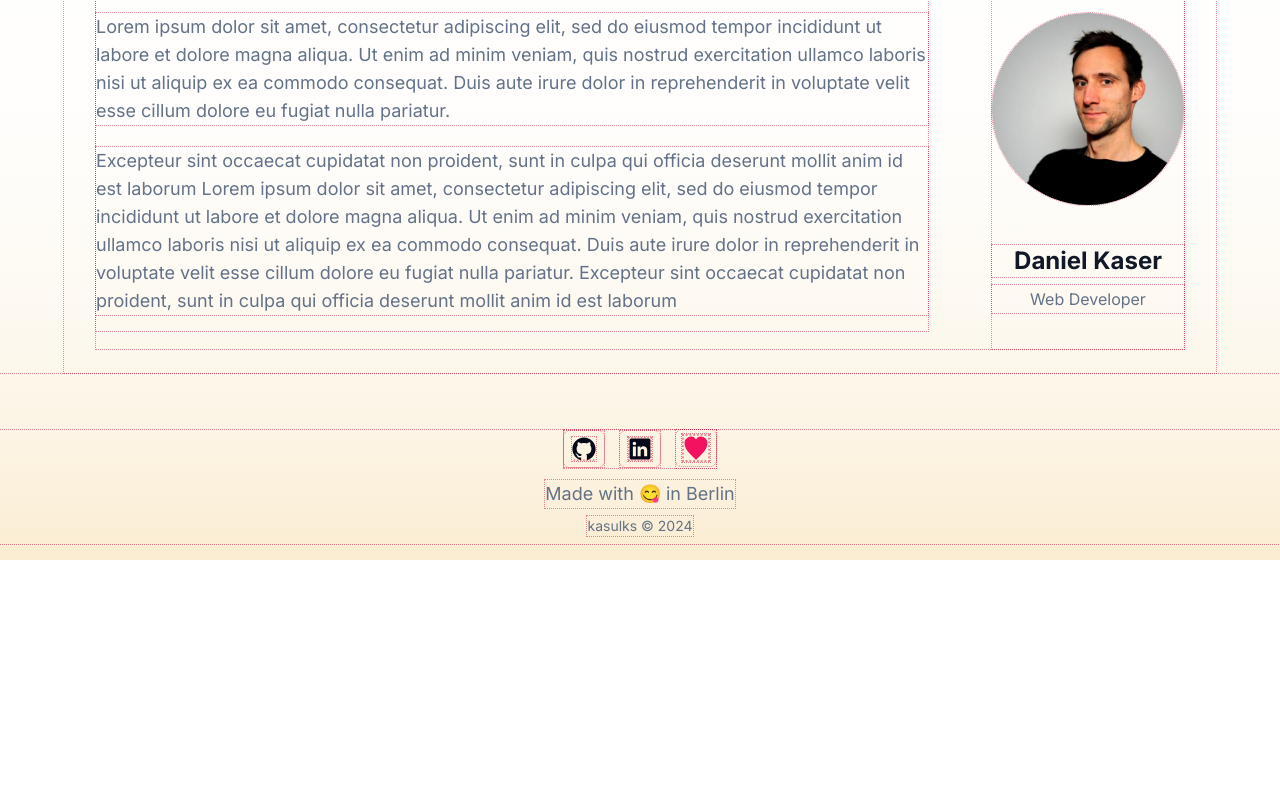
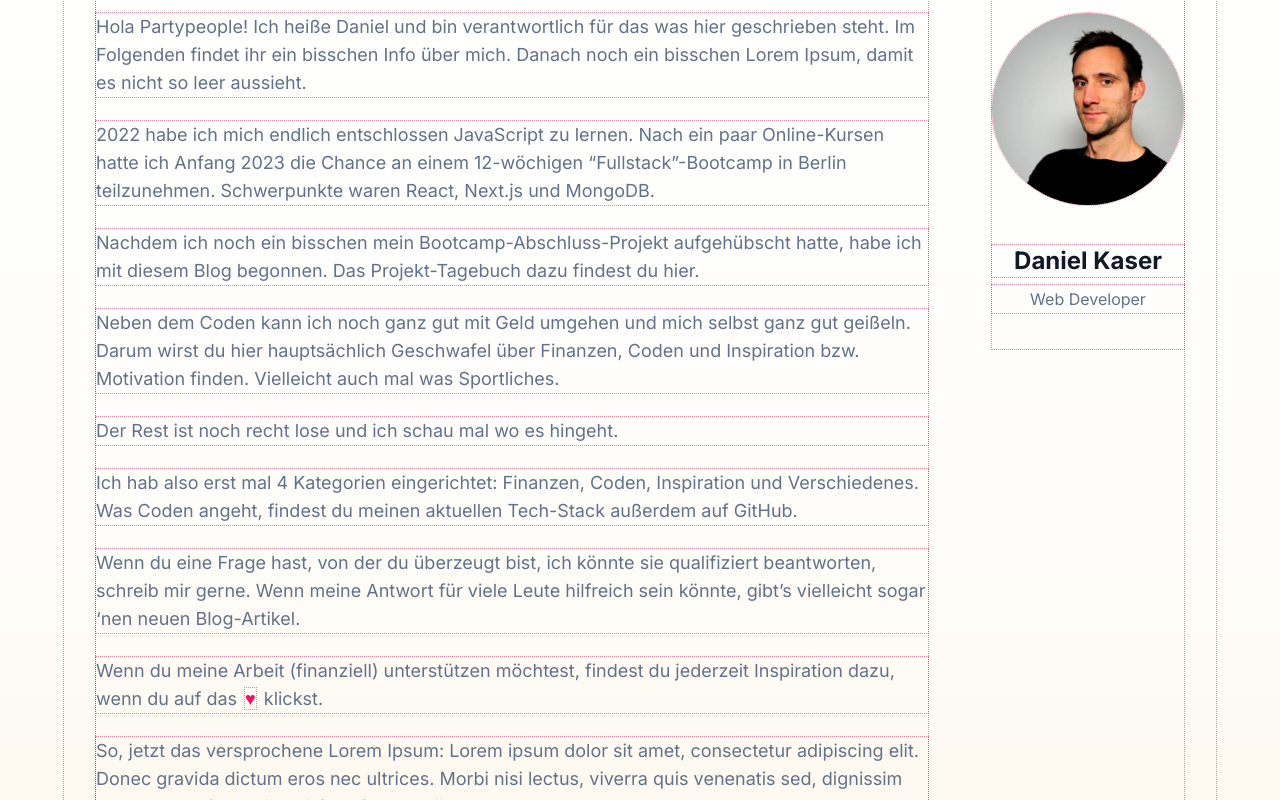
Before and after one commit to kasulk/blog, a Next.js app: page /aboutme in a window 1280 px wide. Shown: the part 240-1040 px from the top of the page. Before the commit the page ends 800 px from the top, so only its background shows below. Built offline with nearby package versions, Linux system fonts and the light colour scheme.

Commit message:
update about me content

```diff
--- a/src/app/aboutme/page.tsx
+++ b/src/app/aboutme/page.tsx
@@ -1,5 +1,5 @@
 import { Metadata } from "next";
-import { PageHeader } from "@/components";
+import { Link, PageHeader, SupportButton } from "@/components";
 import { Avatar, AvatarImage, AvatarFallback } from "@/components/ui/avatar";
 import { siteConfig } from "@/config";
 import { getInitials } from "@/lib/utils";
@@ -36,25 +36,63 @@ export default async function AboutMePage() {
             Web Developer
           </p>
         </div>
-        <div className="flex flex-col space-y-0 py-4 text-lg text-muted-foreground">
-          <p className="mt-0">
-            Lorem ipsum dolor sit amet, consectetur adipiscing elit, sed do
-            eiusmod tempor incididunt ut labore et dolore magna aliqua. Ut enim
-            ad minim veniam, quis nostrud exercitation ullamco laboris nisi ut
-            aliquip ex ea commodo consequat. Duis aute irure dolor in
-            reprehenderit in voluptate velit esse cillum dolore eu fugiat nulla
-            pariatur.
+        {/* <div className="flex flex-col space-y-0 py-4 text-lg text-muted-foreground"> */}
+        <div className="flex flex-col space-y-6 py-4 text-lg text-muted-foreground">
+          {/* <p className="mt-0"> */}
+          <p className="m-0">
+            Hola Partypeople! Ich heiße Daniel und bin verantwortlich für das
+            was hier geschrieben steht. Im Folgenden findet ihr ein bisschen
+            Info über mich. Danach noch ein bisschen Lorem Ipsum, damit es nicht
+            so leer aussieht.
           </p>
           <p>
-            Excepteur sint occaecat cupidatat non proident, sunt in culpa qui
-            officia deserunt mollit anim id est laborum Lorem ipsum dolor sit
-            amet, consectetur adipiscing elit, sed do eiusmod tempor incididunt
-            ut labore et dolore magna aliqua. Ut enim ad minim veniam, quis
-            nostrud exercitation ullamco laboris nisi ut aliquip ex ea commodo
-            consequat. Duis aute irure dolor in reprehenderit in voluptate velit
-            esse cillum dolore eu fugiat nulla pariatur. Excepteur sint occaecat
-            cupidatat non proident, sunt in culpa qui officia deserunt mollit
-            anim id est laborum
+            2022 habe ich mich endlich entschlossen JavaScript zu lernen. Nach
+            ein paar Online-Kursen hatte ich Anfang 2023 die Chance an einem
+            12-wöchigen “Fullstack”-Bootcamp in Berlin teilzunehmen.
+            Schwerpunkte waren React, Next.js und MongoDB.
+          </p>
+          <p>
+            Nachdem ich noch ein bisschen mein Bootcamp-Abschluss-Projekt
+            aufgehübscht hatte, habe ich mit diesem Blog begonnen. Das
+            Projekt-Tagebuch dazu findest du hier.
+          </p>
+          <p>
+            Neben dem Coden kann ich noch ganz gut mit Geld umgehen und mich
+            selbst ganz gut geißeln. Darum wirst du hier hauptsächlich
+            Geschwafel über Finanzen, Coden und Inspiration bzw. Motivation
+            finden. Vielleicht auch mal was Sportliches.
+          </p>
+          <p>Der Rest ist noch recht lose und ich schau mal wo es hingeht.</p>
+          <p>
+            Ich hab also erst mal 4 Kategorien eingerichtet: Finanzen, Coden,
+            Inspiration und Verschiedenes. Was Coden angeht, findest du meinen
+            aktuellen Tech-Stack außerdem auf GitHub.
+          </p>
+          <p>
+            Wenn du eine Frage hast, von der du überzeugt bist, ich könnte sie
+            qualifiziert beantworten, schreib mir gerne. Wenn meine Antwort für
+            viele Leute hilfreich sein könnte, gibt’s vielleicht sogar ‘nen
+            neuen Blog-Artikel.
+          </p>
+          <p>
+            Wenn du meine Arbeit (finanziell) unterstützen möchtest, findest du
+            jederzeit Inspiration dazu, wenn du auf das
+            <Link href="/support" className="mx-2">
+              ♥
+            </Link>
+            klickst.
+          </p>
+          <p>
+            So, jetzt das versprochene Lorem Ipsum: Lorem ipsum dolor sit amet,
+            consectetur adipiscing elit. Donec gravida dictum eros nec ultrices.
+            Morbi nisi lectus, viverra quis venenatis sed, dignissim eget massa.
+            Cras tellus dui, varius ut nullam.
+          </p>
+          <p>Sieht doch gleich viel voller aus, oder?! Find ich auch.</p>
+          <p>So, und jetzt lesen, lesen, lesen!</p>
+          <p>
+            <div>Beste Grüße aus Berlin,</div>
+            <div>Daniel</div>
           </p>
         </div>
       </div>
```
